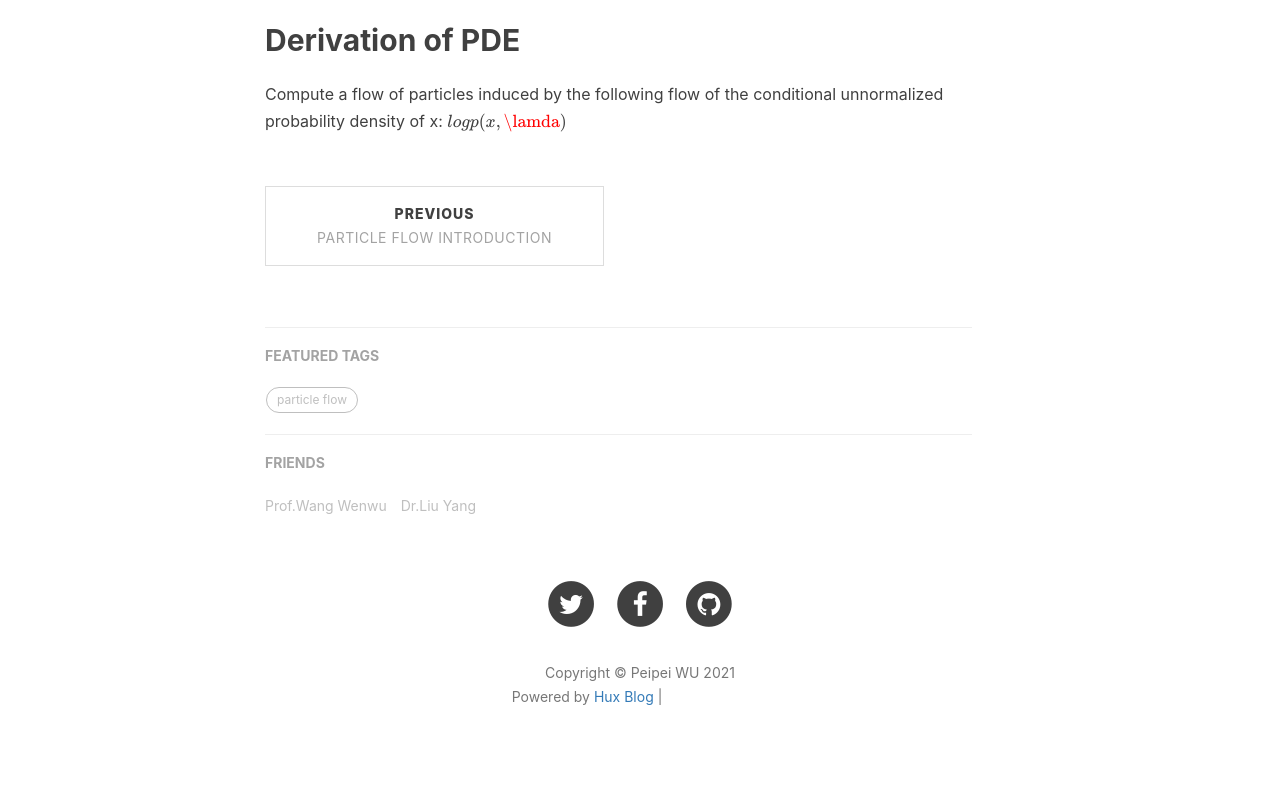
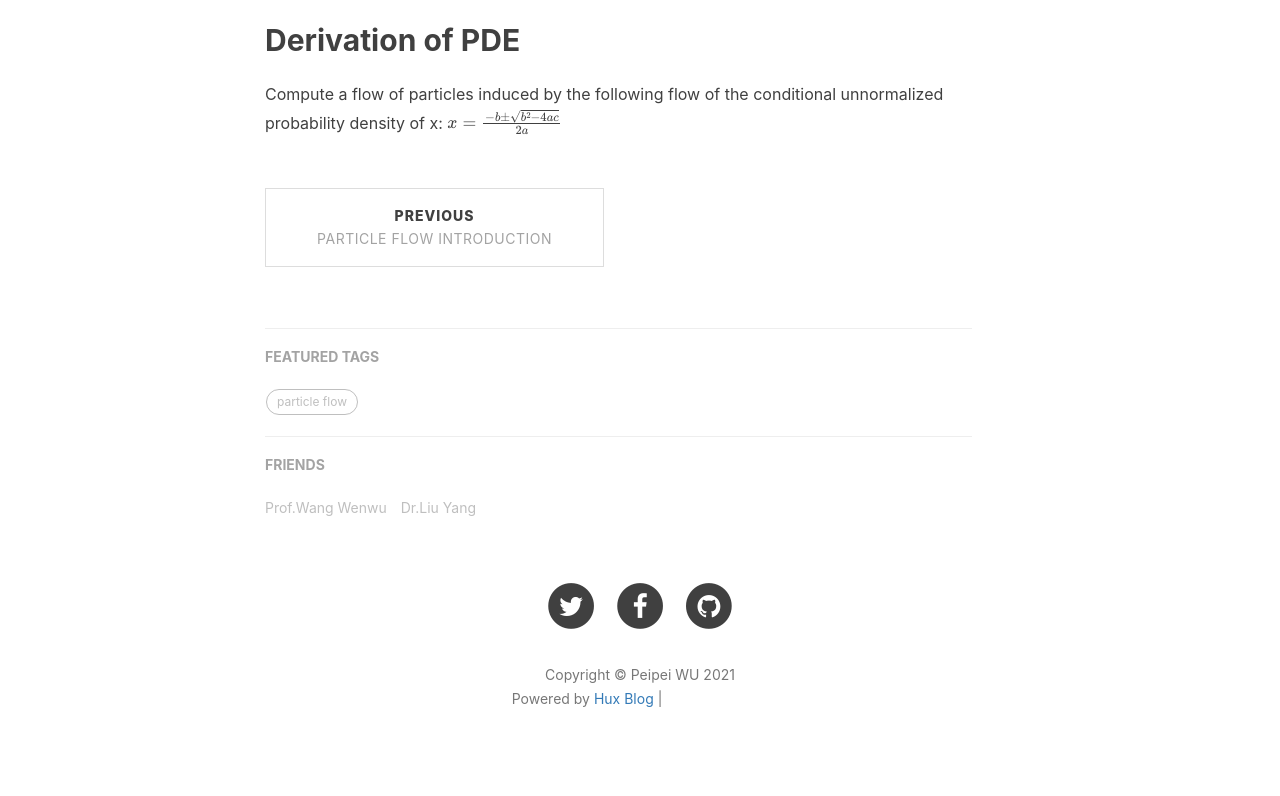
Before and after one commit to PaulWU1996/PaulWU1996.github.io, a Jekyll site: the page built from _posts/2021-01-21-particle-flow-summary---1.md, in a window 1280 px wide. Shown: the part 899-1695 px from the top of the page. Built offline with Jekyll 4.4.1, drawn with Linux system fonts in a browser that asks for light colours; nearby versions of some CDN libraries; formulas are drawn with MathJax 3; comment, search, counter and statistics services are not loaded; grey boxes are pictures that could not be loaded.

Commit message:
Update 2021-01-21-particle-flow-summary---1.md

```diff
--- a/_posts/2021-01-21-particle-flow-summary---1.md
+++ b/_posts/2021-01-21-particle-flow-summary---1.md
@@ -23,4 +23,4 @@ Hello there! Today I'm going to discuss and present Duam's excellent work about
 
 ## Derivation of PDE
 Compute a flow of particles induced by the following flow of the conditional unnormalized probability density of x:
-$$logp(x,\lamda)$$
+$$x=\frac{-b\pm\sqrt{b^2-4ac}}{2a}$$
```
